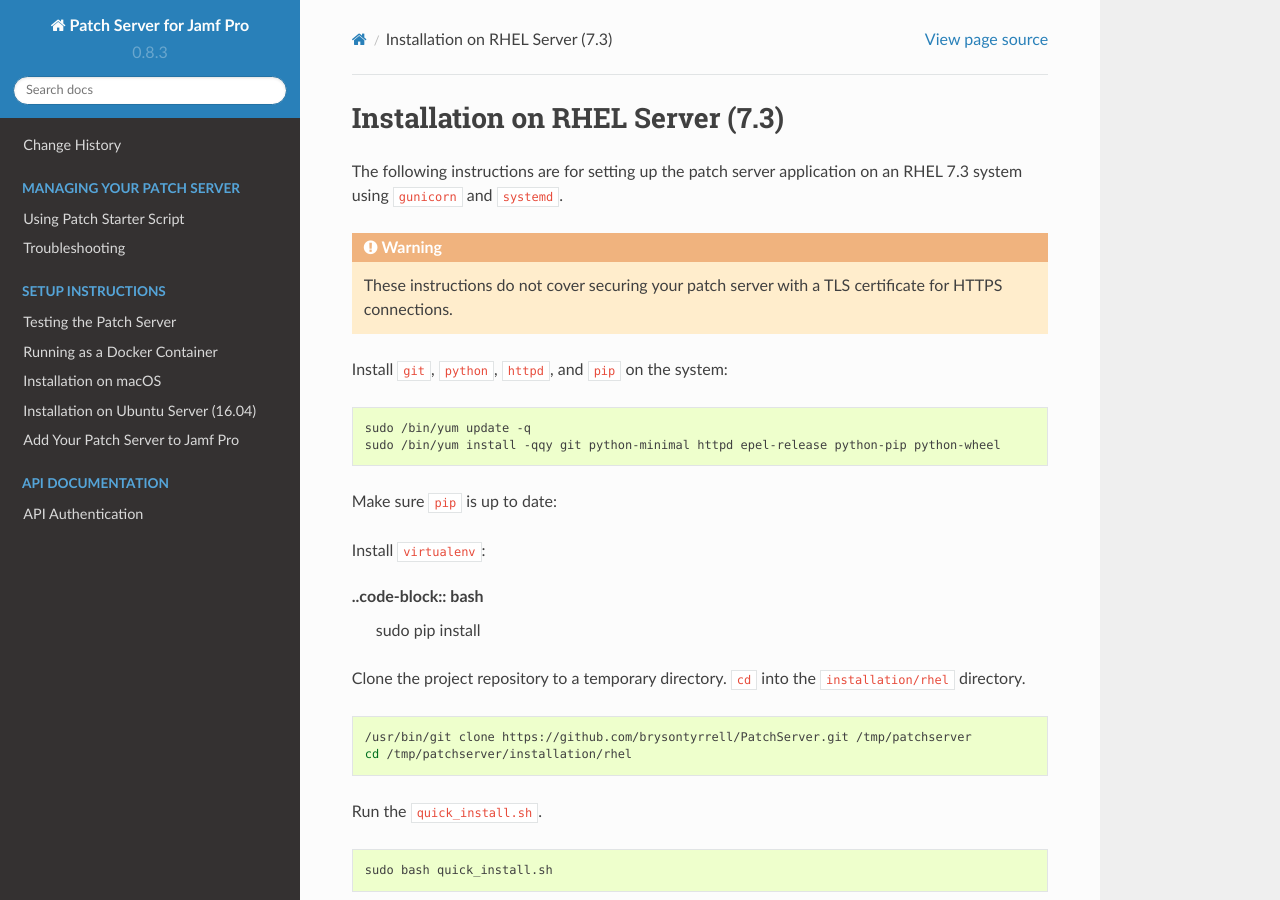
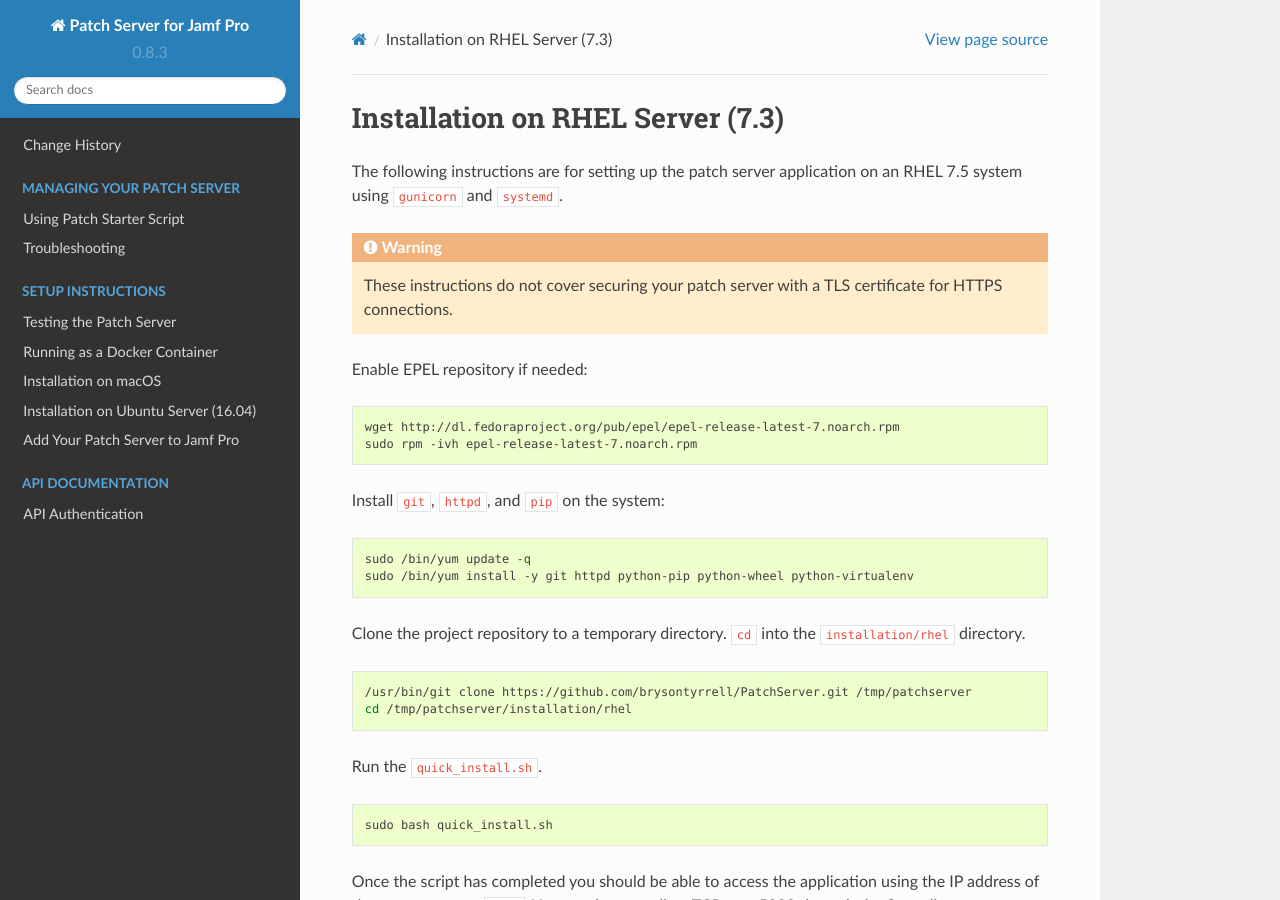
Before and after one commit to brysontyrrell/PatchServer, a Sphinx documentation site: the page built from docs/setup/rhel.rst, in a window 1280 px wide and 900 px high. Built offline with Sphinx 7.4.7 and the Read the Docs theme 2.0.0, drawn with Linux system fonts in a browser that asks for light colours; pages that are not in the unit, such as notebooks, are missing from menus.

Commit message:
Fixed issues in install doc

```diff
--- a/docs/setup/rhel.rst
+++ b/docs/setup/rhel.rst
@@ -2,29 +2,26 @@
 -------------------------------------
 
 The following instructions are for setting up the patch server application on an
-RHEL 7.3 system using ``gunicorn`` and ``systemd``.
+RHEL 7.5 system using ``gunicorn`` and ``systemd``.
 
 .. warning::
 
     These instructions do not cover securing your patch server with a TLS
     certificate for HTTPS connections.
 
-Install ``git``, ``python``, ``httpd``, and ``pip`` on the system:
+Enable EPEL repository if needed:
+
+.. code-block:: bash
+
+    wget http://dl.fedoraproject.org/pub/epel/epel-release-latest-7.noarch.rpm
+    sudo rpm -ivh epel-release-latest-7.noarch.rpm
+
+Install ``git``, ``httpd``, and ``pip`` on the system:
 
 .. code-block:: bash
 
     sudo /bin/yum update -q
-    sudo /bin/yum install -qqy git python-minimal httpd epel-release python-pip python-wheel
-
-Make sure ``pip`` is up to date:
-
-.. code-block:: bash
-    sudo pip install -U pip
-
-Install ``virtualenv``:
-
-..code-block:: bash
-    sudo pip install
+    sudo /bin/yum install -y git httpd python-pip python-wheel python-virtualenv
 
 Clone the project repository to a temporary directory. ``cd`` into the
 ``installation/rhel`` directory.
```
